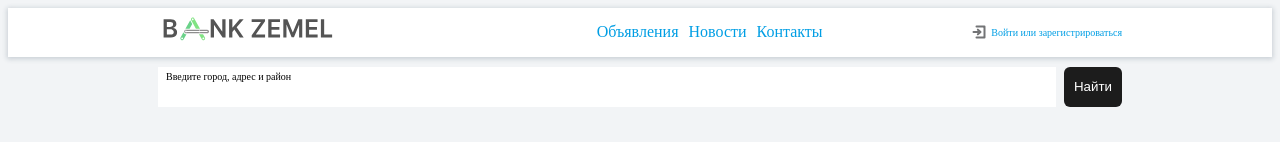
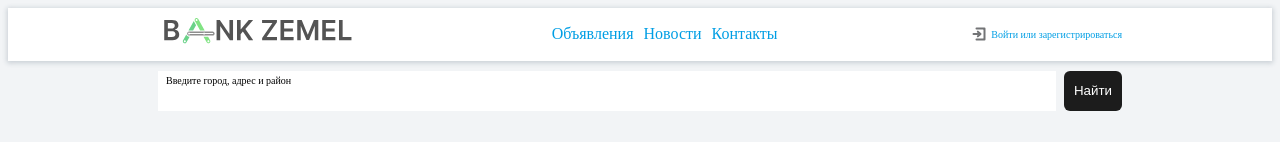
Before and after one commit to michael-leonov/landBankClient, a React (Create React App) app: page / in a window 1280 px wide. Shown: the top 142 px of the page. Built offline with nearby package versions, Linux system fonts and the light colour scheme; no server answers.

Commit message:
rework logo styles

```diff
--- a/src/components/logo/index.tsx
+++ b/src/components/logo/index.tsx
@@ -1,5 +1,4 @@
 import React from 'react';
-import { Link } from 'react-router-dom';
 
 import logo from '../../assets/logo v3.svg';
 import { HOME_ROUTE } from '../../utils/consts';
@@ -7,9 +6,9 @@ import * as S from './styles';
 
 const Logo = () => {
   return (
-    <Link to={HOME_ROUTE}>
-      <S.Logo src={logo} />
-    </Link>
+    <S.LogoLink to={HOME_ROUTE}>
+      <img src={logo} />
+    </S.LogoLink>
   );
 };
 
--- a/src/components/logo/styles.ts
+++ b/src/components/logo/styles.ts
@@ -1,6 +1,7 @@
+import { Link } from 'react-router-dom';
+
 import styled from 'styled-components';
 
-export const Logo = styled.img`
-  width: 35%;
-  min-width: 180px;
+export const LogoLink = styled(Link)`
+  width: 200px;
 `;
```
